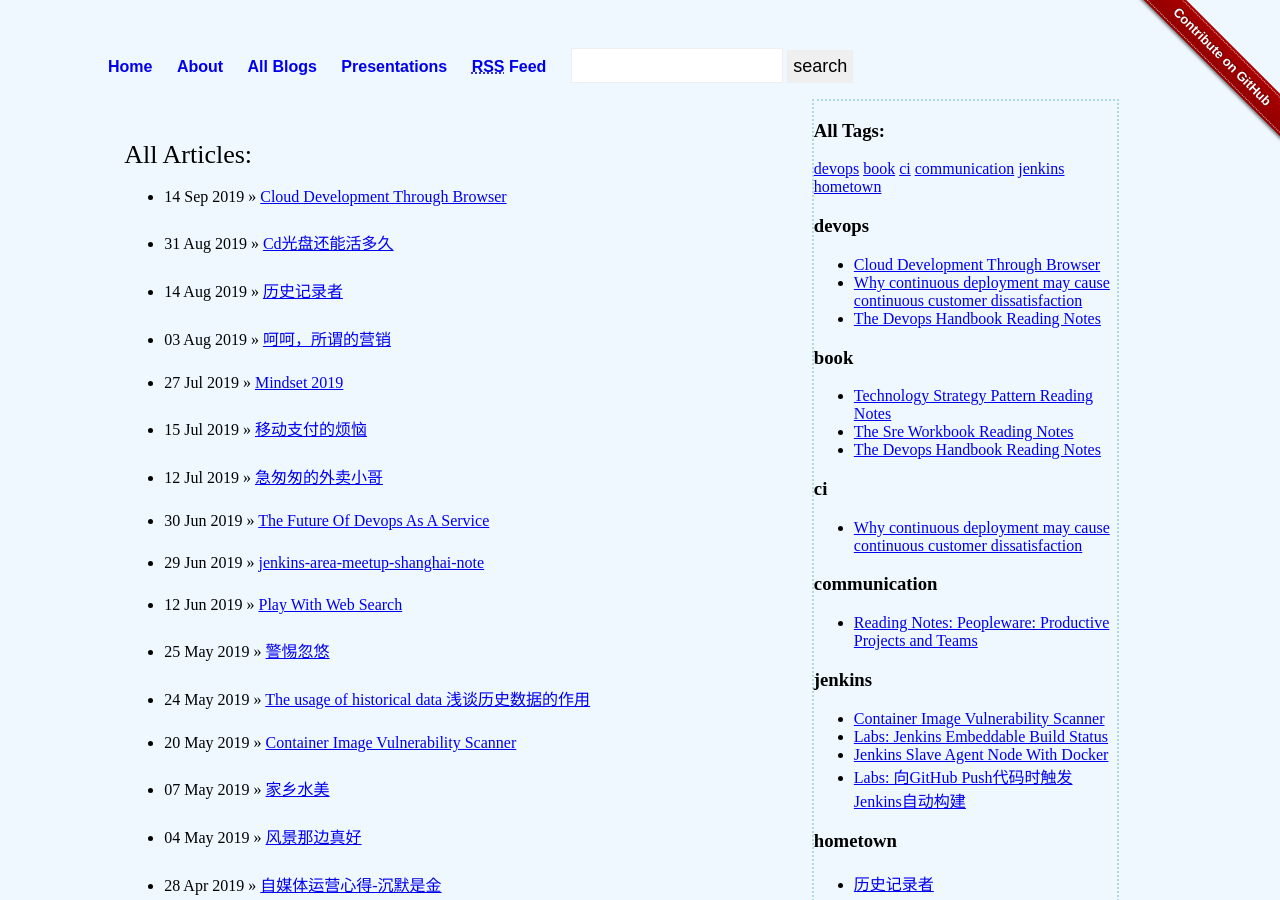
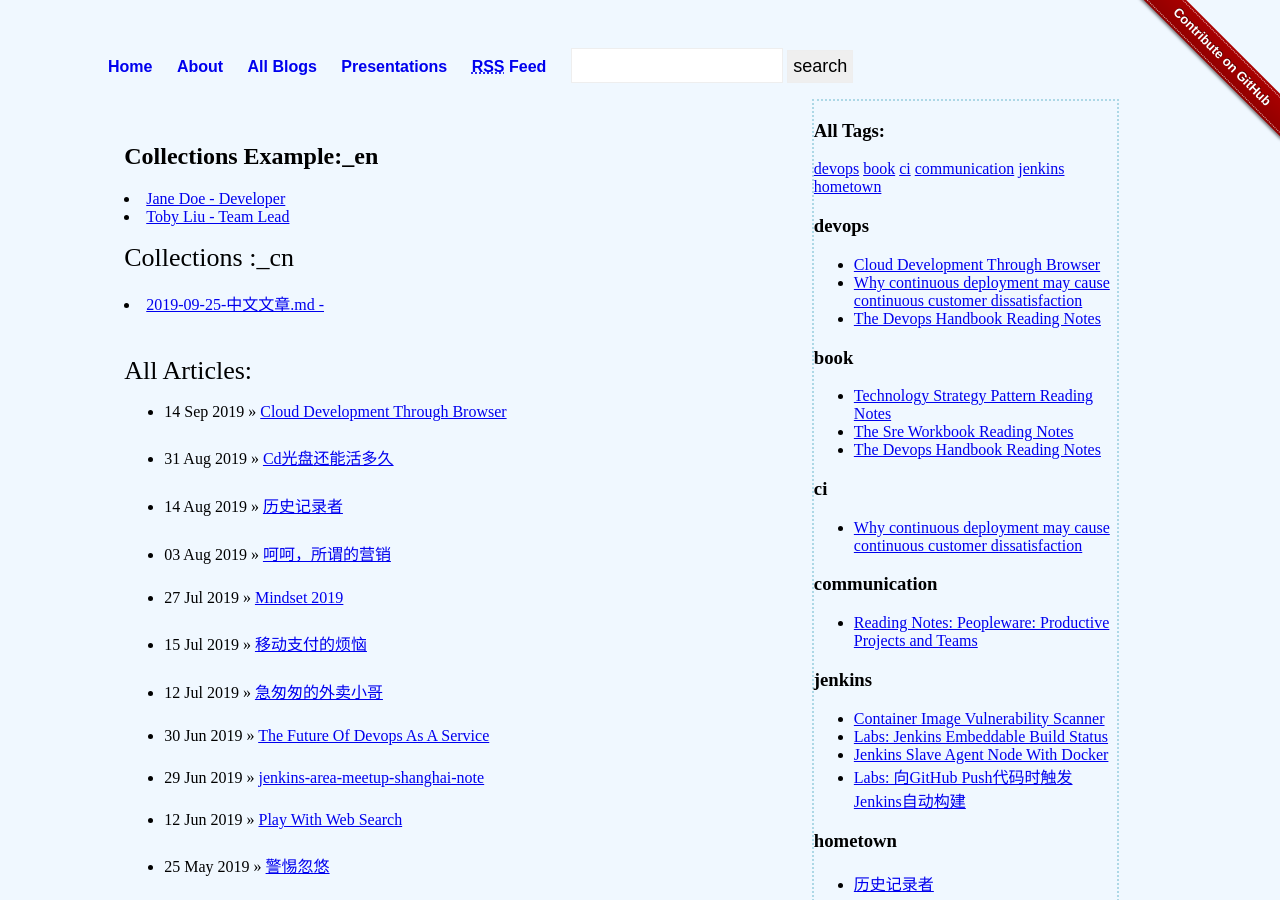
Before and after one commit to liuning0820/liuning0820.github.io, a Jekyll site: the page built from all.html, in a window 1280 px wide and 900 px high. Built offline with Jekyll 4.4.1, drawn with Linux system fonts in a browser that asks for light colours.

Commit message:
Revert "Disable Collections"
This reverts commit de01a78c9835d735cb736503cbcb62d241734966.

```diff
--- a/Gemfile
+++ b/Gemfile
@@ -1,4 +1,5 @@
 source 'https://rubygems.org'
+gem 'jekyll', '3.7.4'
 gem 'github-pages', group: :jekyll_plugins
 gem 'jekyll-feed'
 gem 'jekyll-paginate-v2'
--- a/_config.yml
+++ b/_config.yml
@@ -49,11 +49,12 @@ comment:
 # collections:
 #     - en
 
-# collections:
-#   en:
-#     output: true
-#     permalink: /:collection/:path/
+collections:
+  en:
+    output: true
+    permalink: /:collection/:path/
 
-#   cn:
-#     output: true
-#     permalink: /cn/:path/
+# 中文集
+  cn:
+    output: true
+    permalink: /cn/:path/
--- a/all.html
+++ b/all.html
@@ -3,23 +3,24 @@ layout: default
 title: 对刘谈心-liuning0820.github.io
 ---
 
-	<!-- <h2>Collections Example:_en</h2>
+	<h2>Collections Example:_en</h2>
 
 	{% for staff_member in site.en %}
 
 		<li><a href="{{ staff_member.url | prepend: site.baseurl }}">
 		{{ staff_member.name }} - {{ staff_member.position }}
 		</a></li>
-	{% endfor %} -->
+		<!-- <p>{{ staff_member.content}}</p> -->
+	{% endfor %}
 
-	<!-- <h1>Collections :_cn</h1>
+	<h1>Collections :_cn</h1>
 
 	{% for item in site.cn %}
 
 		<li><a href="{{ item.url | prepend: site.baseurl }}">
 		{{ item.name }} - {{ item.position }}
 		</a></li>
-	{% endfor %} -->
+	{% endfor %}
 
 
 	　　<h1>All Articles:</h1>
```
